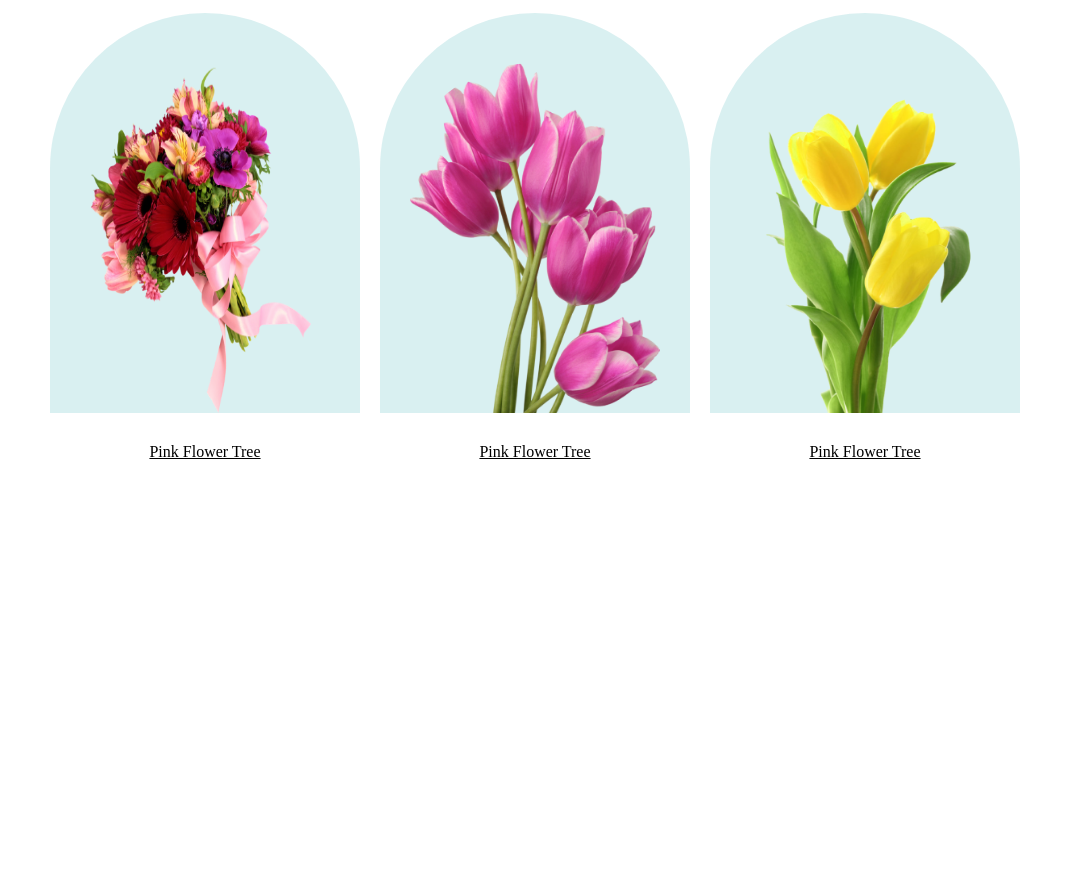
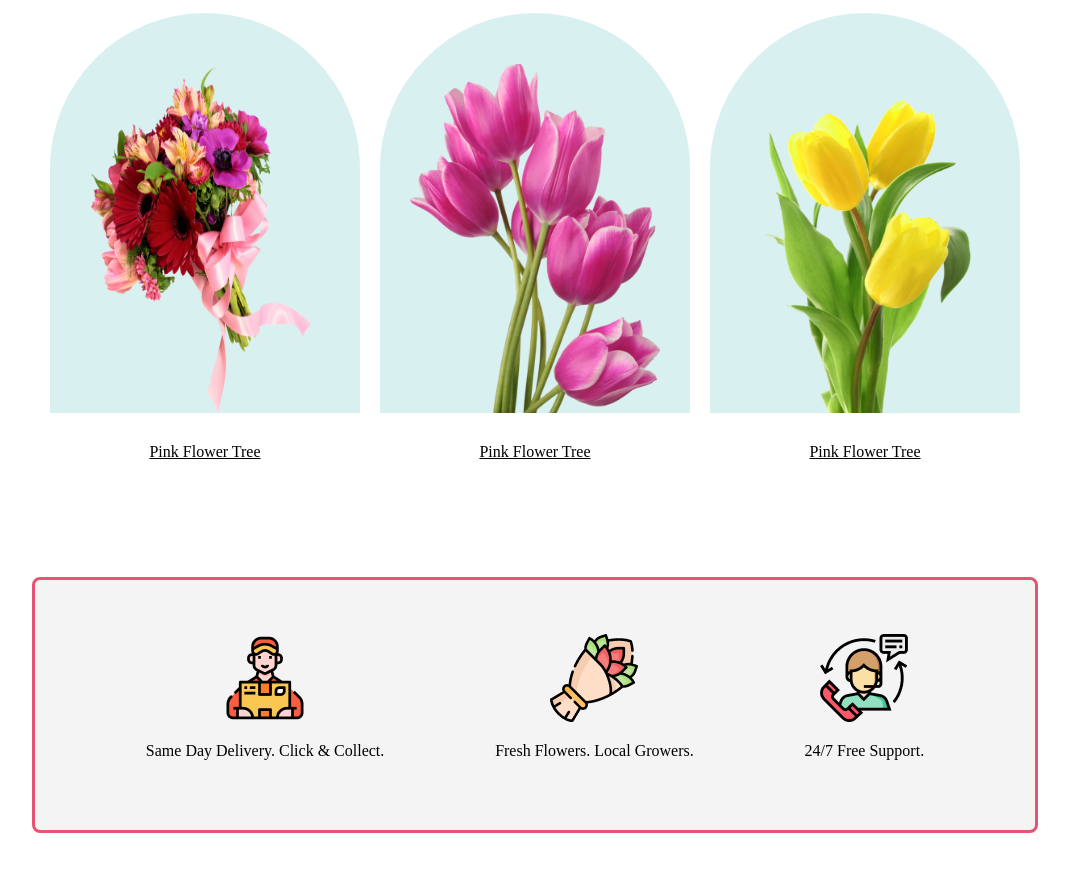
Before and after one commit to jubaer-hossen/assignment1, a plain HTML site: page index.html in a window 1280 px wide. Shown: the part 865-1736 px from the top of the page, without its empty margins (105-1174 px from the left). Before the commit the page ends 1350 px from the top, so only its background shows below. Drawn offline with Linux system fonts and the light colour scheme.

Commit message:
added services section

```diff
--- a/index.html
+++ b/index.html
@@ -22,7 +22,8 @@
     <main>
         <div class="our-flower-header">
             <h1>Our Featured Flowers</h1>
-            <p>It is a long established fact that a reader will be distracted by the readable <br> content of a page when
+            <p>It is a long established fact that a reader will be distracted by the readable <br> content of a page
+                when
                 looking at its layout.</p>
             <div class="our-flower">
                 <div>
@@ -42,6 +43,17 @@
 
             </div>
         </div>
+        <div class="services">
+            <div><img src="flower-shop-assignment-main/Flower Asset/Group 57.png" alt="">
+                <p>Same Day Delivery. Click & Collect.</p>
+            </div>
+            <div><img src="flower-shop-assignment-main/Flower Asset/Group 58.png" alt="">
+                <p>Fresh Flowers. Local Growers.</p>
+            </div>
+            <div><img src="flower-shop-assignment-main/Flower Asset/Group 59.png" alt="">
+                <p>24/7 Free Support.</p>
+            </div>
+        </div>
 
     </main>
     <footer>
--- a/style.css
+++ b/style.css
@@ -38,15 +38,22 @@
 }
 
 /* main section */
-.our-flower-header{
+
+/* main{
+    justify-content: center;
+    align-items: center;
+} */
+.our-flower-header {
     text-align: center;
     margin-top: 100px;
 }
-.our-flower{
+
+.our-flower {
     display: flex;
     justify-content: center;
     align-items: center;
 }
+
 .our-flower img {
     width: 250px;
     height: 350px;
@@ -58,7 +65,23 @@
     background-color: rgba(5, 151, 160, 0.15);
 }
 
-.our-flower p{
+.our-flower p {
     text-align: center;
     text-decoration: underline;
 }
+
+/* services section  */
+
+.services {
+    width: 1000px;
+    height: 250px;
+    display: flex;
+    align-items: center;
+    justify-content: space-evenly;
+    margin: 100px auto;
+    border-radius: 8px;
+    background: rgba(39, 39, 39, 0.05);
+    border: #E55473 solid;
+    text-align: center;
+
+}
```
